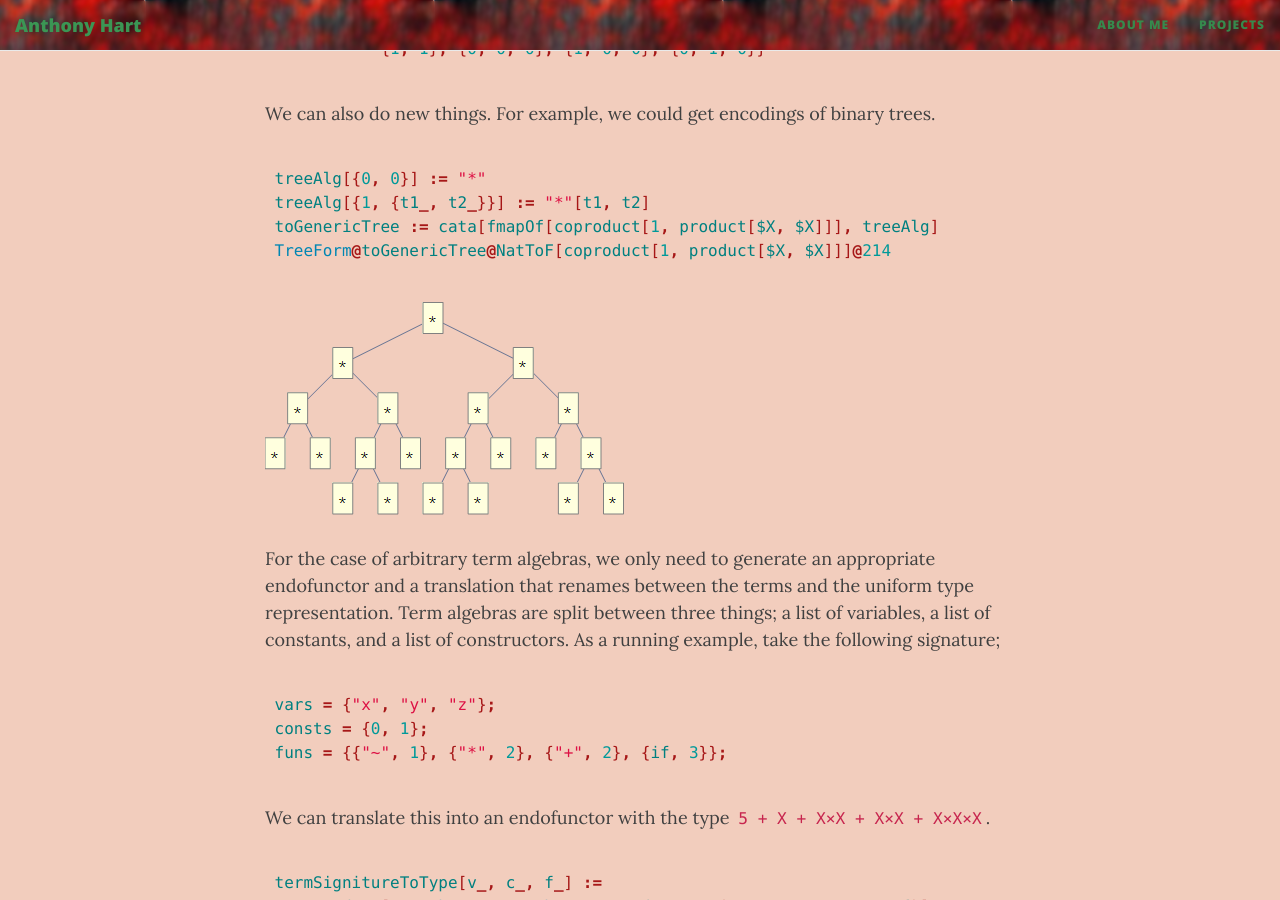
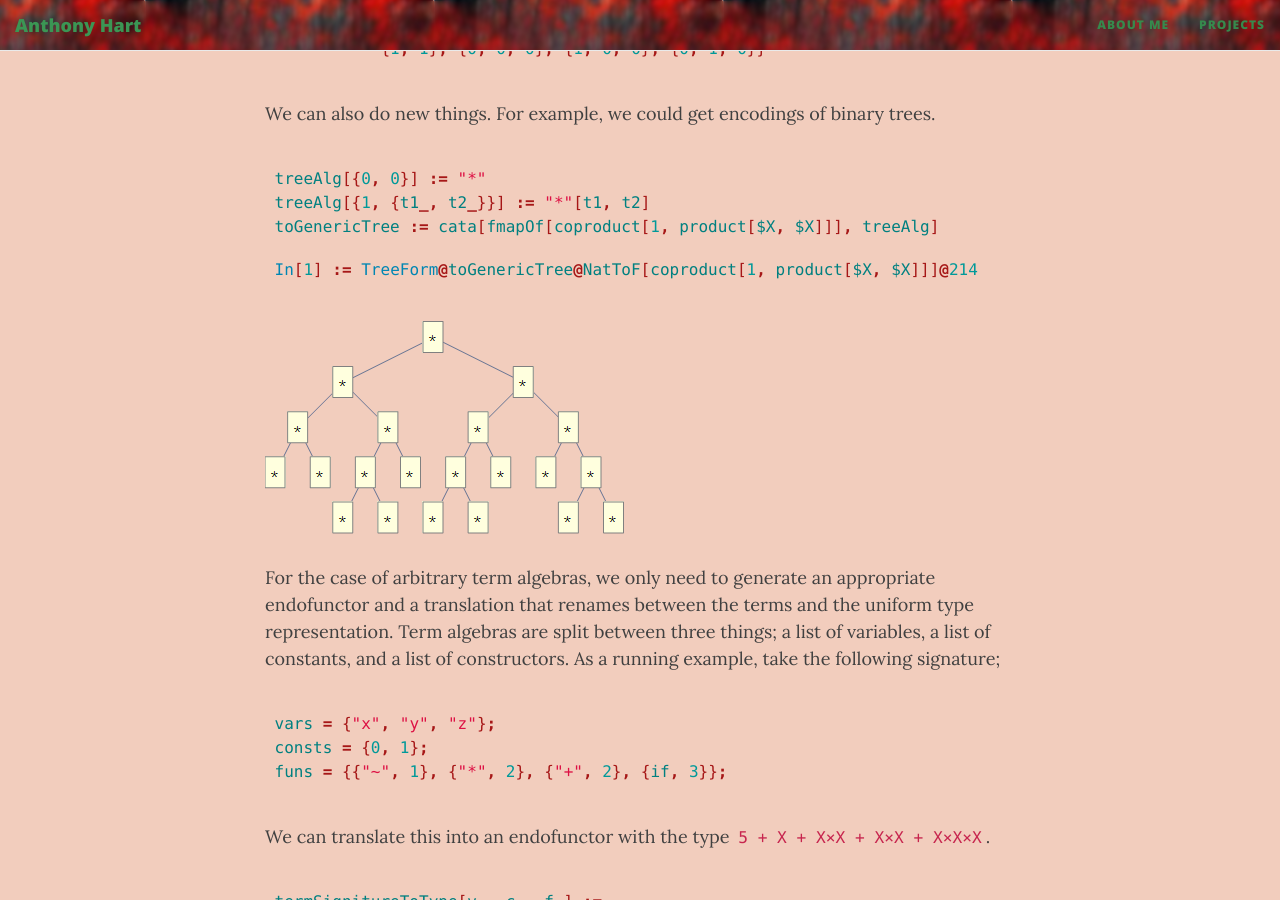
Before and after one commit to AHartNtkn/AHartNtkn.github.io, a Jekyll site: the page built from _posts/2021-01-08-Basic-Bijective-Godel-Encodings.md, in a window 1280 px wide and 900 px high, scrolled down 12638 px. Built offline with Jekyll 4.4.1, drawn with Linux system fonts in a browser that asks for light colours; nearby versions of some CDN libraries.

Commit message:
Make input clearer for tree graph.

````diff
--- a/_posts/2021-01-08-Basic-Bijective-Godel-Encodings.md
+++ b/_posts/2021-01-08-Basic-Bijective-Godel-Encodings.md
@@ -492,7 +492,10 @@ We can also do new things. For example, we could get encodings of binary trees.
 treeAlg[{0, 0}] := "*"
 treeAlg[{1, {t1_, t2_}}] := "*"[t1, t2]
 toGenericTree := cata[fmapOf[coproduct[1, product[$X, $X]]], treeAlg]
-TreeForm@toGenericTree@NatToF[coproduct[1, product[$X, $X]]]@214
+```
+
+```mathematica
+In[1] := TreeForm@toGenericTree@NatToF[coproduct[1, product[$X, $X]]]@214
 ```
 
 ![Binary tree #214](../img/godelencode1/godelencode12.png)
````
